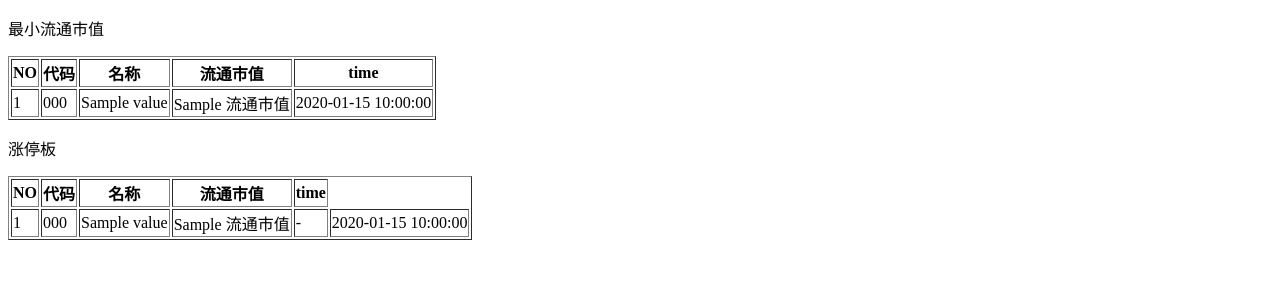
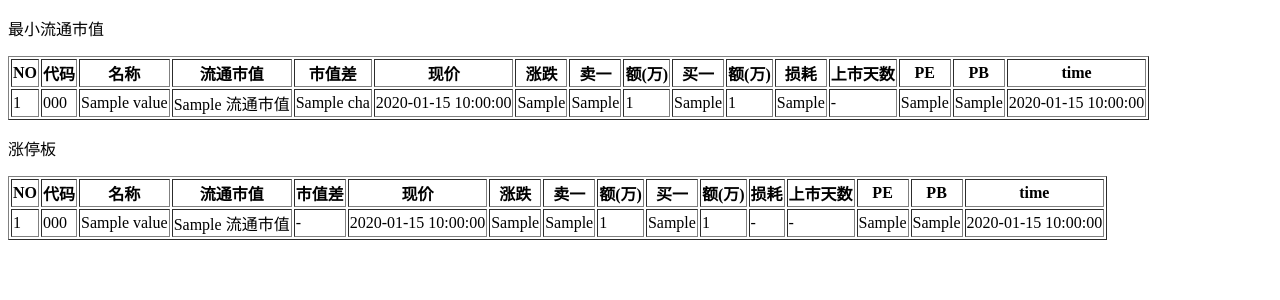
Before and after one commit to hanbinggary/flask_easytrader, a Flask app: template templates/post_test.html in a window 1280 px wide. Shown: the top 300 px of the page. Run offline with Flask 2, Linux system fonts and the light colour scheme; the template is opened without the code that fills it: most values are stand-ins (such as "Sample title", 1, 10 or a date in 2020).

Commit message:
表示画面

```diff
--- a/templates/post_test.html
+++ b/templates/post_test.html
@@ -9,6 +9,17 @@
 	<th>代码</th>
 	<th>名称</th>
 	<th>流通市值</th>
+	<th>市值差</th>
+	<th>现价</th>
+	<th>涨跌</th>
+	<th>卖一</th>
+	<th>额(万)</th>
+	<th>买一</th>
+	<th>额(万)</th>
+	<th>损耗</th>
+	<th>上市天数</th>
+	<th>PE</th>
+	<th>PB</th>
 	<th>time</th>
   </tr>
   {% set i = 0 %}
@@ -19,6 +30,17 @@
     	<td>{{value.code}}</td>
     	<td>{{value.name}}</td>
     	<td>{{value['流通市值']}}</td>
+    	<td>{{value['cha']}}</td>
+    	<td>{{value.now}}</td>
+    	<td>{{value['涨跌(%)']}}</td>
+    	<td>{{value.ask1}}</td>
+    	<td>{{value.ask1_num}}</td>
+    	<td>{{value.bid1}}</td>
+    	<td>{{value.bid1_num}}</td>
+    	<td>{{value['损耗']}}</td>
+    	<td>-</td>
+    	<td>{{value.PE}}</td>
+    	<td>{{value.PB}}</td>
     	<td>{{value.datetime}}</td>
       </tr>
   {% else %}
@@ -32,6 +54,17 @@
 	<th>代码</th>
 	<th>名称</th>
 	<th>流通市值</th>
+	<th>市值差</th>
+	<th>现价</th>
+	<th>涨跌</th>
+	<th>卖一</th>
+	<th>额(万)</th>
+	<th>买一</th>
+	<th>额(万)</th>
+	<th>损耗</th>
+	<th>上市天数</th>
+	<th>PE</th>
+	<th>PB</th>
 	<th>time</th>
   </tr>
   {% set i = 0 %}
@@ -43,6 +76,16 @@
     	<td>{{value.name}}</td>
     	<td>{{value['流通市值']}}</td>
     	<td>-</td>
+    	<td>{{value.now}}</td>
+    	<td>{{value['涨跌(%)']}}</td>
+    	<td>{{value.ask1}}</td>
+    	<td>{{value.ask1_num}}</td>
+    	<td>{{value.bid1}}</td>
+    	<td>{{value.bid1_num}}</td>
+    	<td>-</td>
+    	<td>-</td>
+    	<td>{{value.PE}}</td>
+    	<td>{{value.PB}}</td>
     	<td>{{value.datetime}}</td>
       </tr>
   {% else %}
```
